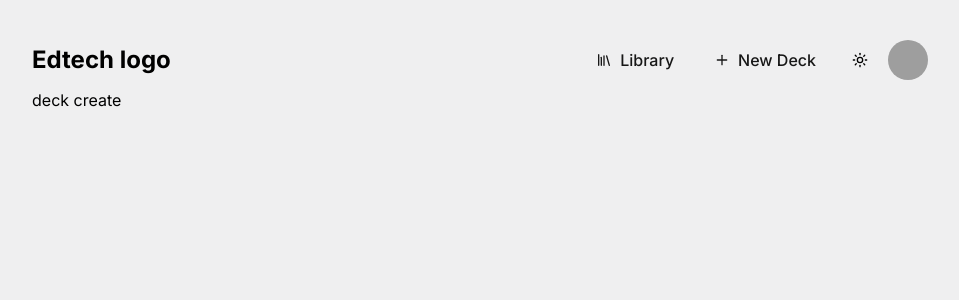
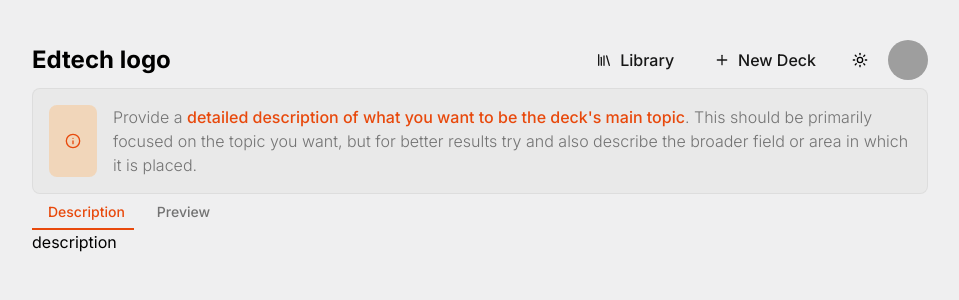
Before and after one commit to cacosat/ed-front, a Next.js app: page /deck/create in a window 1280 px wide. Shown: the top 300 px of the page, without its empty margins (160-1119 px from the left). Built offline with nearby package versions, Linux system fonts and the light colour scheme; grey boxes are pictures that could not be loaded.

Commit message:
Deck creation + tabs refactor

```diff
--- a/app/components/Card.jsx
+++ b/app/components/Card.jsx
@@ -2,11 +2,12 @@ import React from "react";
 import {
     CircleCheckBig,
     Flag,
-    CircleX
+    CircleX,
+    Info
  } from "lucide-react";
 import CustomButton from "./CustomButton";
 
-export default function Card({
+export function Card({
     extraClasses,
     status = 'neutral', // determines card status ('acitve', 'error', 'neutral')
     // data
@@ -61,3 +62,32 @@ export default function Card({
         </div>
     )
 }
+
+export function BaseCard({ className, children }){
+
+    return (
+        <div className={`p-4 bg-background-card-light dark:bg-background-card-dark
+        text-text-primary-light dark:text-text-primary-dark dark:text-text-primary-second
+        rounded-lg
+        border border-stroke-light-light dark:border-stroke-dark-light
+        ${className}`}>
+            {children}
+        </div>
+    )
+}
+
+export function InfoCard({ className, children }){
+
+    return (
+        <BaseCard className={`flex gap-4 ${className}`}>
+            <CustomButton
+                variant="softDisabled"
+                text={false}
+                frontIcon={<Info size={16} />}
+            ></CustomButton>
+            <div className="text-text-secondary-light dark:text-text-secondary-dark font-light">
+                {children}
+            </div>
+        </BaseCard>
+    )
+}
--- a/app/components/CustomButton.jsx
+++ b/app/components/CustomButton.jsx
@@ -11,8 +11,9 @@ export default function CustomButton({
 }) {
     const baseClasses = `${className} min-h-[40px] px-4 py-2 gap-2 rounded-lg flex items-center justify-center  transition-all active:scale-[0.97]`;
     const variantClasses = {
-        soft: "bg-button-soft-light dark:bg-button-soft-dark text-orange-600 hover:bg-button-soft-light-hover dark:hover:bg-button-soft-dark-hover ",
+        soft: "bg-button-soft-light dark:bg-button-soft-dark text-accent hover:bg-button-soft-light-hover dark:hover:bg-button-soft-dark-hover ",
         softError: 'bg-button-soft-red text-text-red hover:bg-button-soft-red-hover',
+        softDisabled: 'bg-button-soft-light dark:bg-button-soft-dark text-accent cursor-default active:scale-[1]',
         solid: "bg-button-solid hover:bg-button-solid-hover text-text-primary-dark shadow-[inset_0_2px_5px_rgba(0255,0255,0255,0.3),inset_0_-2px_5px_rgba(0,0,0,0.2)] ",
         link: "text-text-primary-light dark:text-text-primary-dark hover:text-accent dark:hover:text-accent font-medium",
         // Unstyled variants (Ai suggestion):
--- a/app/components/EditQuestion.jsx
+++ b/app/components/EditQuestion.jsx
@@ -6,7 +6,7 @@ import {
     Trash2
  } from "lucide-react";
 import CustomButton from "./CustomButton";
-import Card from "./Card";
+import {Card} from "./Card";
 import { Badge } from "@/components/ui/badge";
 
 export default function EditQuestion({ props }){
--- /dev/null
+++ b/app/components/Tabs.jsx
@@ -0,0 +1,57 @@
+import React from "react";
+import { useState, useEffect, useRef } from "react";
+
+export default function Tabs({
+    tabsObj,
+    active,
+    setActive,
+    children
+ }) {
+
+    const tabs = Object.keys(tabsObj)
+    const activeTabClasses = 'text-accent font-bold';
+    const unactiveTabClasses = 'text-text-secondary-light dark:text-text-secondary-dark font-light';
+    const tabRefs = useRef(tabs.map(() => React.createRef()));
+    const [indicatorStyle, setIndicatorStyle] = useState({});
+
+    useEffect(() => {
+        const activeTab = tabRefs.current[tabs.indexOf(active)].current;
+        if (activeTab) {
+            setIndicatorStyle({
+                left: `${activeTab.offsetLeft}px`,
+                width: `${activeTab.offsetWidth}px`
+            });
+        }
+    }, [active]);
+
+    return (
+        <div>
+            <div className="relative">
+                <div className="flex">
+                    {tabs.map((tab, index) => (
+                        <button
+                            key={tab}
+                            ref={tabRefs.current[index]}
+                            onClick={() => setActive(tab)}
+                            className={`px-4 py-2 text-sm font-medium transition-colors duration-300 ease-in-out ${
+                                active === tab ? activeTabClasses : unactiveTabClasses
+                            }`}
+                        >
+                            {tabs[index]}
+                        </button>
+                    ))}
+                </div>
+                <span
+                    className="absolute bottom-0 h-0.5 bg-accent transition-all duration-300 ease-in-out"
+                    style={indicatorStyle}
+                />
+            </div>
+            <div>
+
+                <div className="">
+                    {children}
+                </div>
+            </div>
+        </div>
+    )
+}
--- a/app/components/nav.jsx
+++ b/app/components/nav.jsx
@@ -22,7 +22,7 @@ export default function Nav(){
                         <p>Library</p>
                     </CustomButton>
                 </Link>
-                <Link href={'/create'}>
+                <Link href={'/deck/create'}>
                     <CustomButton
                         variant="link"
                         frontIcon={<Plus className='w-4' />}
--- a/app/deck/[id]/edit/page.js
+++ b/app/deck/[id]/edit/page.js
@@ -4,35 +4,40 @@ import { useState, useEffect, useRef } from "react";
 import DeckHubHeader from "@/app/components/DeckHubHeader";
 import EditQuestion from "@/app/components/EditQuestion";
 import CustomButton from "@/app/components/CustomButton";
+import Tabs from '@/app/components/Tabs.jsx'
 import { Sparkles } from "lucide-react";
 
-export default function DeckEdit({ props, children, params }) {
+export default function DeckEdit({ params, data, children }) {
+    // params has the id of the deck passed through the url
+    // data is the data on the deck, the sections and correpsonding questions
 
-    return (
+    const tabs = {
+        'First': (
             <div>
-            <DeckHubHeader />
-            <Tabs />
+                {/* map over the deck data questions to generate questions */}
+                <EditQuestion /> {/* TODO: add prop deck={data} */}
+                <EditQuestion />
+                <EditQuestion />
+                <EditQuestion />
+                <EditQuestion />
+                <EditQuestion />
+                <EditQuestion />
+                <EditQuestion />
+                <EditQuestion />
+            </div>
+        ),
+        'Second': (
+            <div>
+                second
+            </div>
+        ),
+        'Third': (
+            <div>
+                third
             </div>
         )
     }
-
-function Tabs() {
-    const [active, setActive] = useState('first');
-    const activeTabClasses = 'text-accent font-bold';
-    const unactiveTabClasses = 'text-text-secondary-light dark:text-text-secondary-dark font-light';
-    const tabs = ['first', 'second', 'third'];
-    const tabRefs = useRef(tabs.map(() => React.createRef()));
-    const [indicatorStyle, setIndicatorStyle] = useState({});
-
-    useEffect(() => {
-        const activeTab = tabRefs.current[tabs.indexOf(active)].current;
-        if (activeTab) {
-            setIndicatorStyle({
-                left: `${activeTab.offsetLeft}px`,
-                width: `${activeTab.offsetWidth}px`
-            });
-        }
-    }, [active]);
+    const [active, setActive] = useState(Object.keys(tabs)[0]);
 
     function renderTabContent(activeTab) {
         /*
@@ -51,11 +56,21 @@ function Tabs() {
         let tab = null;
         const data = {}; // object containing deck data
 
+        // for (let tab in tabs) {
+        //     tab
+        // }
+
         switch(activeTab){
             case 'first':
                 tab = (
                     <div>
                         {/* map over the deck data questions to generate questions */}
+                        <EditQuestion deck={data} />
+                        <EditQuestion deck={data} />
+                        <EditQuestion deck={data} />
+                        <EditQuestion deck={data} />
+                        <EditQuestion deck={data} />
+                        <EditQuestion deck={data} />
                         <EditQuestion deck={data} />
                         <EditQuestion deck={data} />
                         <EditQuestion deck={data} />
@@ -97,41 +112,24 @@ function Tabs() {
 
     return (
         <div>
-            <div className="relative">
-                <div className="flex">
-                    {tabs.map((tab, index) => (
-                        <button
-                            key={tab}
-                            ref={tabRefs.current[index]}
-                            onClick={() => setActive(tab)}
-                            className={`px-4 py-2 text-sm font-medium transition-colors duration-300 ease-in-out ${
-                                active === tab ? activeTabClasses : unactiveTabClasses
-                            }`}
+            <DeckHubHeader />
+            <Tabs
+                tabsObj={tabs}
+                active={active}
+                setActive={setActive}
             >
-                            {['First Section', 'Second Section', 'Third Section'][index]}
-                        </button>
-                    ))}
-                </div>
-                <span
-                    className="absolute bottom-0 h-0.5 bg-accent transition-all duration-300 ease-in-out"
-                    style={indicatorStyle}
-                />
-            </div>
-            <div>
-                <div className="w-full px-8 py-8">
+                <div className="w-full px-8 py-8 border-b border-divider-light dark:border-divider-dark">
                     <CustomButton
                         variant="soft"
                         frontIcon={<Sparkles size={16} />}
                         className='w-full'
-                        onClick={handleAddQuestion()}
+                        // onClick={handleAddQuestion()}
                     >
                         Add Question
                     </CustomButton>
                 </div>
-                <div className="border-t border-divider-light dark:border-divider-dark">
                 {renderTabContent(active)}
-                </div>
-            </div>
+            </Tabs>
         </div>
     )
 }
--- a/app/deck/create/page.js
+++ b/app/deck/create/page.js
@@ -1,10 +1,37 @@
+'use client'
+
 import React from "react";
+import { useState, useEffect } from "react";
+import { InfoCard } from "@/app/components/Card";
+import Tabs from "@/app/components/Tabs";
 
-export default function DeckCreate({ props, children, params }) {
+export default function DeckCreate({ children }) {
+    const tabs = {
+        'Description': (
+            <div>
+                description
+            </div>
+        ),
+        'Preview': (
+            <div>
+                preview
+            </div>
+        ),
+    }
+    const [activeTab, setActiveTab] = useState(Object.keys(tabs)[0])
 
     return (
         <div>
-            deck create
+            <InfoCard>
+            <p>Provide a <span className="text-accent font-medium">detailed description of what you want to be the deck's main topic</span>. This should be primarily focused on the topic you want, but for better results try and also describe the broader field or area in which it is placed.</p>
+            </InfoCard>
+            <Tabs
+                tabsObj={tabs}
+                active={activeTab}
+                setActive={setActiveTab}
+            >
+                {tabs[activeTab]}
+            </Tabs>
         </div>
     )
 }
```
Lines whose indentation alone changed are shown as unchanged.
